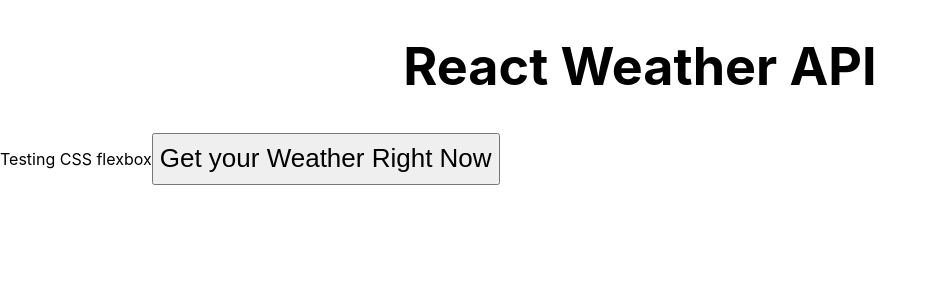
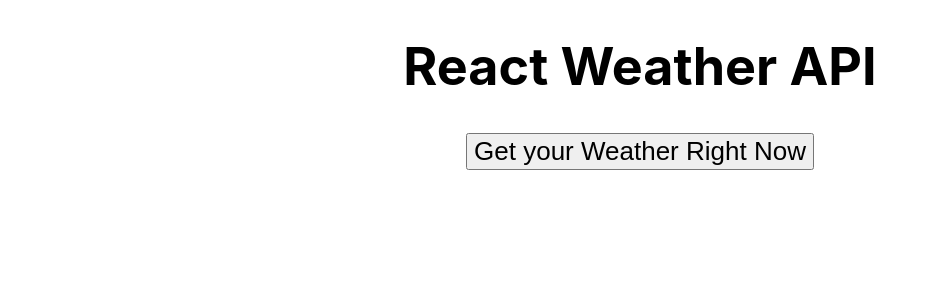
Before and after one commit to down-dive/react_weather_api, a React (Create React App) app: page / in a window 1280 px wide. Shown: the top 300 px of the page, without its empty margins (0-937 px from the left). Built offline with nearby package versions, Linux system fonts and the light colour scheme.

Commit message:
it worked!

```diff
--- a/src/App.css
+++ b/src/App.css
@@ -26,9 +26,9 @@
 
 .App-body {
   display: flex;
-  /* flex-direction: column;
+  flex-direction: column;
   align-items: center;
-  justify-content: center;
+  /* justify-content: center;
   font-size: calc(10px + 2vmin); */
 }
 
--- a/src/App.js
+++ b/src/App.js
@@ -29,7 +29,7 @@ function App() {
         <h1>React Weather API</h1>
       </header>
       <body className="App-body">
-        <p>Testing CSS flexbox</p>
+        {/* <p>Testing CSS flexbox</p> */}
         <button className="App-button" onClick={getWeather}>Get your Weather Right Now</button>
         {weather}
       </body>
```
